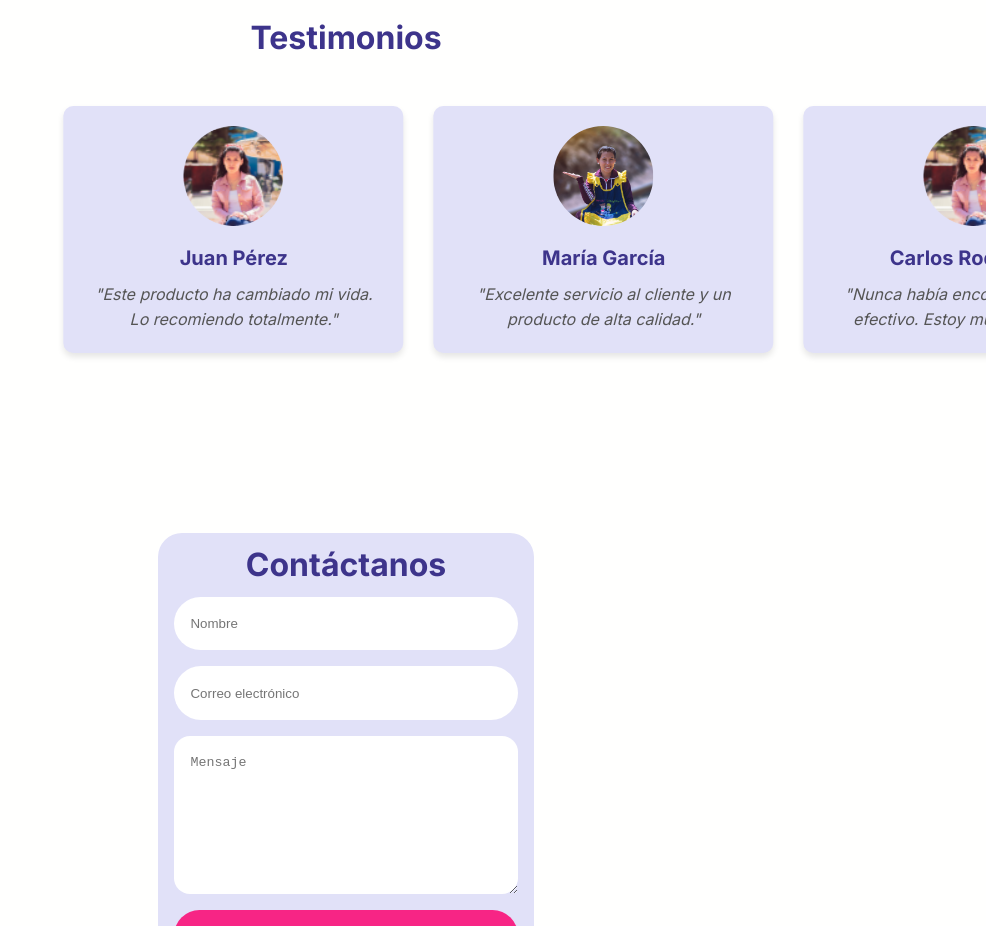
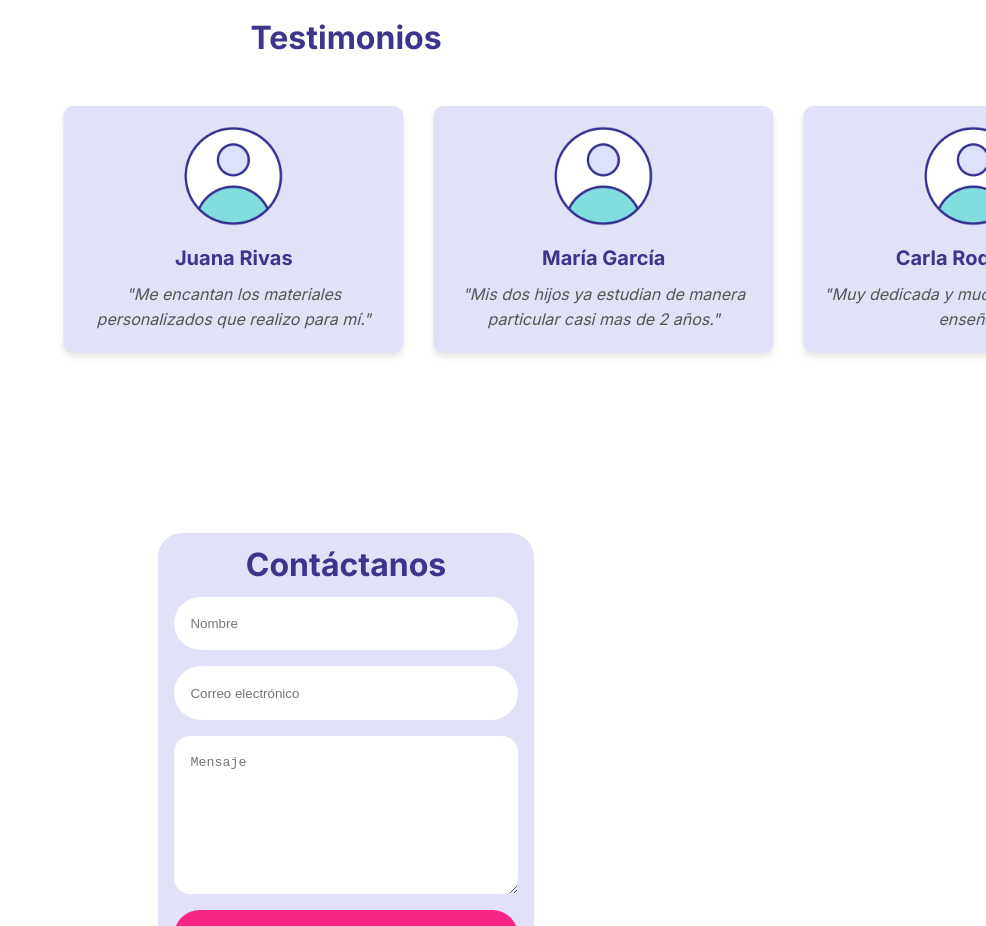
Before and after one commit to juancotera/misslourdes, a plain HTML site: page index.html in a window 1280 px wide. Shown: the part 3060-3986 px from the top of the page, without its empty margins (294-1280 px from the left). Drawn offline with nearby package versions, Linux system fonts and the light colour scheme; a web font is replaced by a local one.

Commit message:
movile version .2

```diff
--- a/index.html
+++ b/index.html
@@ -184,19 +184,19 @@
       <h3>Testimonios</h3>
       <div class="testimonios-container">
         <div class="testimonio">
-          <img src="/img/miss.png" alt="Foto de Juan Pérez" class="testimonio-imagen">
-          <div class="testimonio-nombre">Juan Pérez</div>
-          <p class="testimonio-mensaje">Este producto ha cambiado mi vida. Lo recomiendo totalmente.</p>
+          <img src="/img/user.png" alt="Foto de Juan Pérez" class="testimonio-imagen">
+          <div class="testimonio-nombre">Juana Rivas</div>
+          <p class="testimonio-mensaje">Me encantan los materiales personalizados que realizo para mí.</p>
         </div>
         <div class="testimonio">
-          <img src="/img/NENA.jpg" alt="Foto de María García" class="testimonio-imagen">
+          <img src="/img/user.png" alt="Foto de María García" class="testimonio-imagen">
           <div class="testimonio-nombre">María García</div>
-          <p class="testimonio-mensaje">Excelente servicio al cliente y un producto de alta calidad.</p>
+          <p class="testimonio-mensaje">Mis dos hijos ya estudian de manera particular casi mas de 2 años.</p>
         </div>
         <div class="testimonio">
-          <img src="/img/miss.png" alt="Foto de Carlos Rodríguez" class="testimonio-imagen">
-          <div class="testimonio-nombre">Carlos Rodríguez</div>
-          <p class="testimonio-mensaje">Nunca había encontrado algo tan efectivo. Estoy muy satisfecho.</p>
+          <img src="/img/user.png" alt="Foto de Carlos Rodríguez" class="testimonio-imagen">
+          <div class="testimonio-nombre">Carla Rodríguez</div>
+          <p class="testimonio-mensaje">Muy dedicada y mucha paciencia para enseñar.</p>
         </div>
       </div>
     </div>
```
Also changed, not shown: img/user.png (added).
